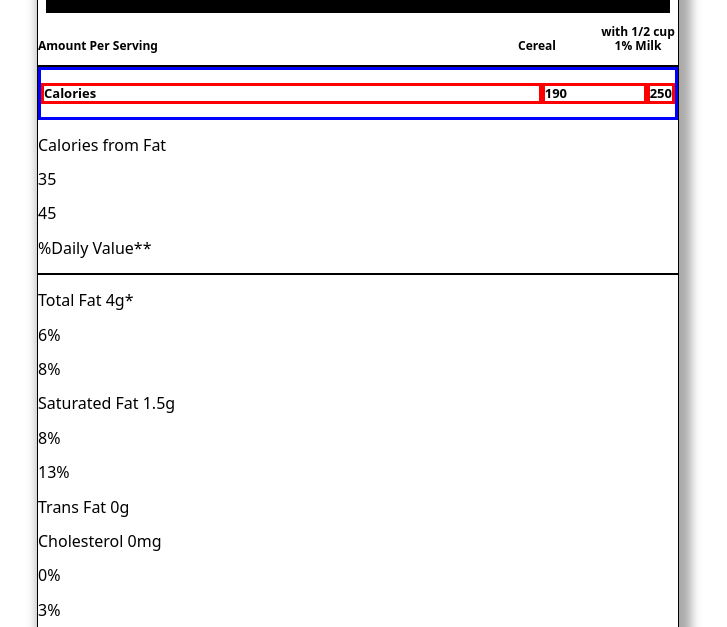
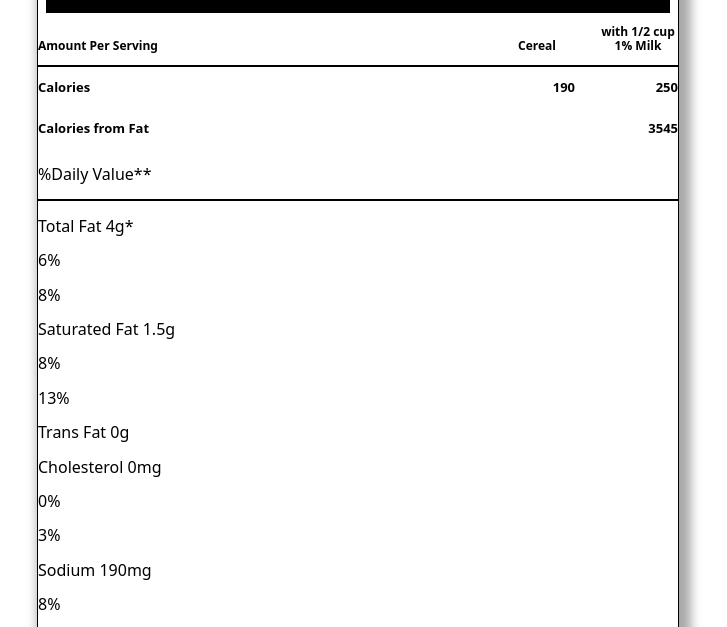
Before and after one commit to T0K3NZ34/CF_School, a plain HTML site: page CSS/Day_3/template.html in a window 1280 px wide. Shown: the part 169-796 px from the top of the page, without its empty margins (123-850 px from the left). Drawn offline with Linux system fonts and the light colour scheme.

Commit message:
D3 exersices 2 continues

```diff
--- a/CSS/Day_3/style.css
+++ b/CSS/Day_3/style.css
@@ -88,7 +88,7 @@ h2 {
 
 .nc {
   display: flex;
-  border: var(--border1);
+  /* border: var(--border1); */
   flex-wrap: wrap;
   justify-content: space-between;
   font-size: 13px;
@@ -98,17 +98,45 @@ h2 {
 .nc > p:first-child {
   align-self: flex-end;
   flex: 2 1 0;
-  border: var(--border2);
+  /* border: var(--border2); */
 }
 .nc > p:nth-child(2) {
   align-self: flex-end;
   flex: 0.4 1 0;
-  border: var(--border2);
+  /* border: var(--border2); */
 }
 .nc > p:nth-child(3) {
   align-self: flex-start;
   flex: 0 1 0;
-  border: var(--border2);
+  /* border: var(--border2); */
 }
 
 /* NC_SUB SECTION */
+
+.nc_sub{
+    display: flex;
+    /* border: var(--border1); */
+    flex-wrap: wrap;
+    justify-content: space-between;
+    font-size: 13px;
+    font-weight: 900;
+}
+
+.nc_sub >p:first-child{
+    align-self: flex-end;
+    flex: 2 1 0;
+}
+
+.nc_sub >p:nth-child(2){
+
+}
+
+.nc_sub >p:nth-child(3){
+
+}
+
+/* DAILY VALUE */
+
+.dv{
+    display: flex;
+}
--- a/CSS/Day_3/template.html
+++ b/CSS/Day_3/template.html
@@ -39,12 +39,12 @@
       </div>
       <div></div>
       <!-- LINE -->
-      <div>
+      <div class="dv">
         <p>%Daily Value**</p>
       </div>
       <div class="st-line"></div>
       <!-- LINE -->
-      <div>
+      <div class="">
         <p>Total Fat 4g*</p>
         <p>6%</p>
         <p>8%</p>
```
